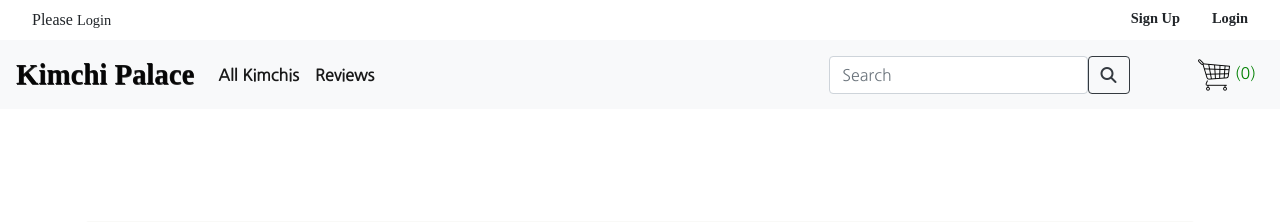
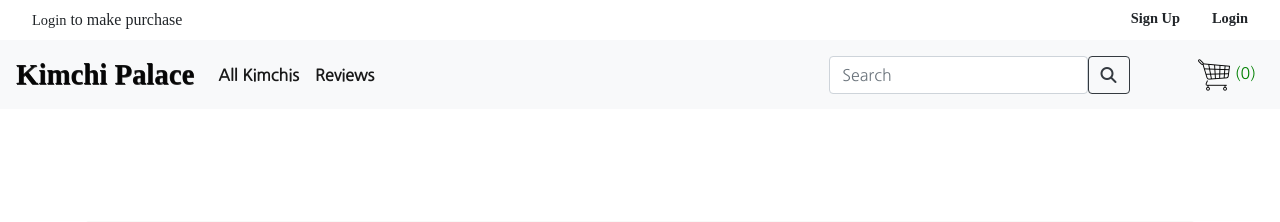
Before and after one commit to Code-Institute-Submissions/Project-20, a Django app: page /accounts/login/ in a window 1280 px wide. Shown: the top 222 px of the page. Run offline with Django 3.2, Linux system fonts and the light colour scheme; some libraries are stand-ins or nearby versions; some web fonts are replaced.

Commit message:
Added a instruction and reason for users to login

```diff
--- a/templates/base.template.html
+++ b/templates/base.template.html
@@ -31,7 +31,7 @@
 				{% if request.user.is_authenticated  %}
 				<span>Welcome {{request.user}}</span>
 				{% else %}
-				<span>Please <a href="{% url 'account_login' %}">Login</a></span>
+				<span><a href="{% url 'account_login' %}">Login</a> to make purchase</span>
 				{%endif%}
 
 				<!--Login/Logout link-->
```
